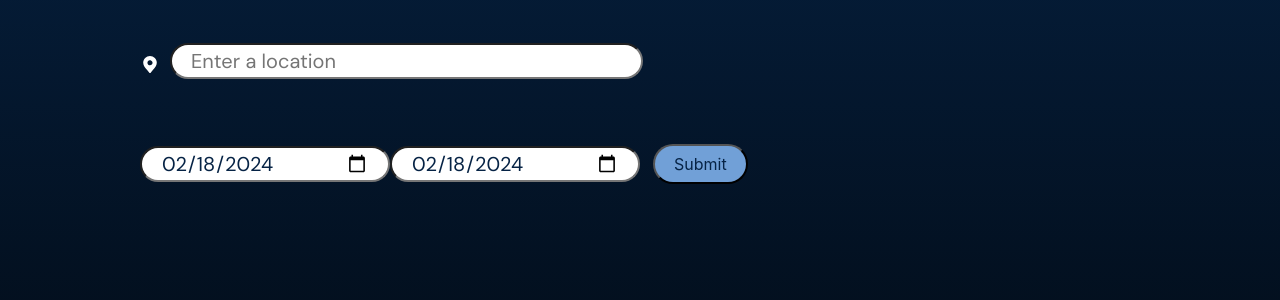
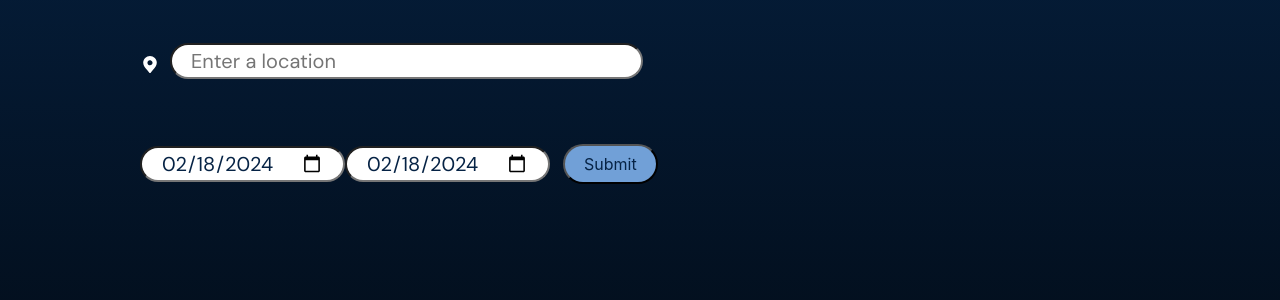
Before and after one commit to hastighsh/Ellehacks_2024, a plain HTML site: page frontend/projections/projections.html in a window 1280 px wide. Shown: the part 368-668 px from the top of the page. Drawn offline with nearby package versions, Linux system fonts and the light colour scheme; a web font is replaced by a local one.

Commit message:
did smthing

```diff
--- a/frontend/projections/projections.css
+++ b/frontend/projections/projections.css
@@ -66,7 +66,7 @@ section {
     padding-left: 19px;
     padding-right: 19px;
     padding-bottom: 6px;
-    width: 250px;
+    width: 205px;
     height: 36px;
     color: #062345;
     font-family: "DM Sans";
@@ -83,7 +83,7 @@ section {
     padding-left: 19px;
     padding-right: 19px;
     padding-bottom: 6px;
-    width: 250px;
+    width: 205px;
     height: 36px;
     color: #062345;
     font-family: "DM Sans";
@@ -95,6 +95,7 @@ section {
 }
 
 .submitbtn {
+
     margin-top: 50px;
     padding-top: 6px;
     padding-left: 19px;
@@ -104,27 +105,6 @@ section {
     color: #062345;
     background-color: #71A0D7;
 
-}
-/* span::after {
-    padding-left: 5px;
-}
-
-input:invalid + span::after {
-    content:;
-}
-
-input:valid + span::after {
-    content: "✓";
-} */
-
-input:invalid:focus::after {
-    color: lightblue; /* Change this color to whatever you prefer */
-    z-index: -1; /* Ensure the pseudo-element is behind the input */
-}
-
-/* Hide the browser default focus outline */
-input:valid:focus {
-    outline: none;
 }
 
 .overlay {
```
